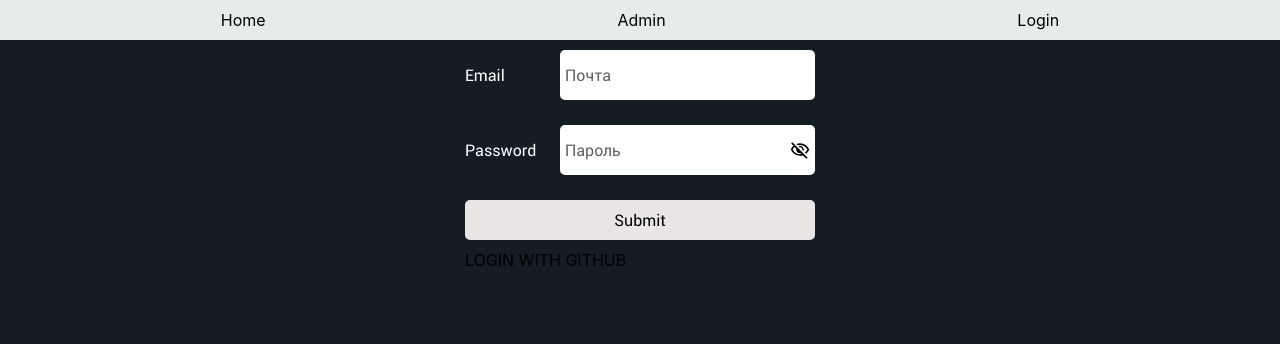
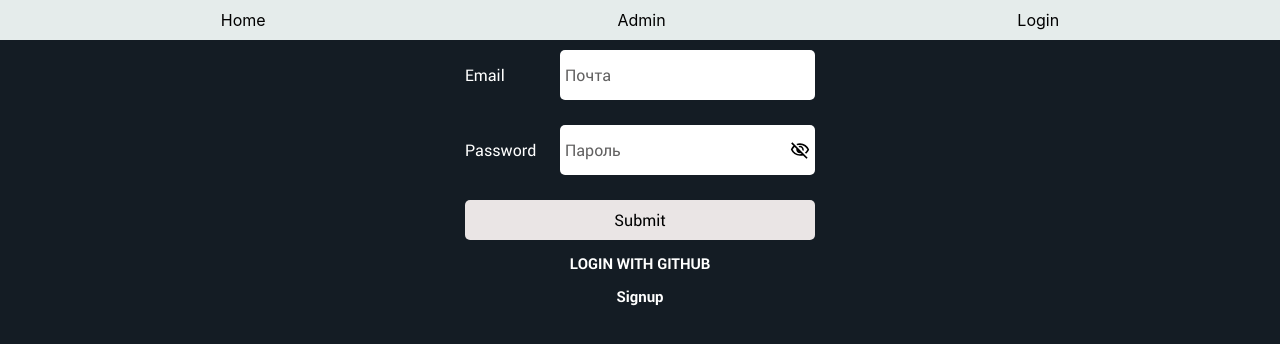
Before and after one commit to Mighty-Lion/Practice, a React (Vite) app: page /login in a window 1280 px wide. Shown: the top 344 px of the page. Built offline with nearby package versions, Linux system fonts and the light colour scheme; no server answers.

Commit message:
dev Login page

```diff
--- a/src/pages/Login/index.styles.ts
+++ /dev/null
@@ -1,113 +0,0 @@
-import styled from '@emotion/styled';
-
-export const FormWrapper = styled.div`
-  display: flex;
-  justify-content: center;
-`;
-
-export const AuthForm = styled.form`
-  display: grid;
-  grid-gap: 10px;
-`;
-
-export const InputWrapper = styled.div`
-  position: relative;
-  display: grid;
-  grid-template-columns: 80px auto;
-  grid-gap: 15px;
-  align-items: center;
-  margin: 0 0 15px 0;
-  width: 100%;
-  min-width: 350px;
-  max-width: 1000px;
-
-  input {
-    padding: 0 30px 0 5px;
-    border: none;
-    height: 50px;
-    width: 100%;
-    border-radius: 5px;
-    font-family: Roboto, sans-serif;
-    font-size: 16px;
-    font-style: normal;
-    font-weight: 400;
-    color: #626161;
-
-    &::placeholder {
-      font-family: Roboto, sans-serif;
-      font-size: 16px;
-      font-style: normal;
-      font-weight: 400;
-      color: #626161;
-    }
-  }
-`;
-
-export const LabelForInput = styled.label`
-  font-family: Roboto, sans-serif;
-  font-size: 16px;
-  font-style: normal;
-  font-weight: 400;
-  color: white;
-`;
-
-export const LabelForValidate = styled.label`
-  position: absolute;
-  bottom: -15px;
-  left: 30%;
-
-  font-family: Roboto, sans-serif;
-  font-style: normal;
-  font-weight: 400;
-  font-size: 10px;
-  color: red;
-`;
-
-export const Button = styled.button`
-  display: flex;
-  align-items: center;
-  justify-content: center;
-  margin: 0 auto;
-  border: none;
-  padding: 0 5px;
-  height: 40px;
-  width: 100%;
-
-  border-radius: 5px;
-  background: #eae5e5;
-  cursor: pointer;
-  transition: all 0.5s;
-
-  font-family: Roboto, sans-serif;
-  font-size: 16px;
-  font-style: normal;
-  font-weight: 400;
-  color: black;
-
-  &:hover,
-  &:focus {
-    background: #ababab;
-  }
-
-  &:active {
-    background: #8e8e8e;
-  }
-`;
-
-export const OpenPasswordButton = styled.div`
-  display: block;
-  position: absolute;
-  top: 50%;
-  right: 5px;
-  transform: translateY(-50%);
-  z-index: 999;
-  width: 20px;
-  height: 20px;
-  cursor: pointer;
-`;
-
-export const PasswordImg = styled.img`
-  display: flex;
-  width: 100%;
-  object-fit: contain;
-`;
--- a/src/pages/Login/index.tsx
+++ b/src/pages/Login/index.tsx
@@ -1,92 +1,5 @@
-import { useEffect, useState } from 'react';
-import axios from 'axios';
-import {
-  Button,
-  AuthForm,
-  FormWrapper,
-  InputWrapper,
-  OpenPasswordButton,
-  PasswordImg,
-  LabelForValidate,
-  LabelForInput,
-} from '@/pages/Login/index.styles';
-import { useValidation } from '@/hooks/useValidation';
-import { usePassInput } from '@/hooks/usePassInput';
+import ControlledForm from '@/components/ControlledForm';
 
 export default function Login() {
-  const { formik } = useValidation();
-  const { typeInput, passImg, handlePassInput } = usePassInput();
-
-  const currentUrl = `${document.location.protocol}//${document.location.host}`;
-  const GITHUB_CLIENT_ID = import.meta.env.VITE_CLIENT_ID;
-  const gitHubRedirectURL = `${currentUrl}/.netlify/functions/api/github`;
-  const path = '/login';
-
-  const [user, setUser] = useState<any>();
-
-  useEffect(() => {
-    (async function () {
-      const usr = await axios
-        .get(`${currentUrl}/.netlify/functions/api/me`, {
-          withCredentials: true,
-        })
-        .then((res) => res.data);
-
-      setUser(usr);
-    })();
-  }, []);
-
-  console.log('user', user);
-  return (
-    <FormWrapper>
-      <AuthForm onSubmit={formik.handleSubmit}>
-        <InputWrapper>
-          <LabelForInput htmlFor="email">Email</LabelForInput>
-          <input
-            id="email"
-            name="email"
-            type="email"
-            onChange={formik.handleChange}
-            placeholder={formik.values.email}
-          />
-          <LabelForValidate>{formik.errors.email}</LabelForValidate>
-        </InputWrapper>
-        <InputWrapper>
-          <LabelForInput htmlFor="password">Password</LabelForInput>
-          <input
-            id="password"
-            name="password"
-            type={typeInput}
-            onChange={formik.handleChange}
-            placeholder={formik.values.password}
-          />
-          <OpenPasswordButton
-            onClick={() => {
-              handlePassInput();
-            }}
-          >
-            <PasswordImg src={passImg} alt="passImg" />
-          </OpenPasswordButton>
-          <LabelForValidate>{formik.errors.password}</LabelForValidate>
-        </InputWrapper>
-        <Button
-          type="submit"
-          onClick={() => {
-            console.log('click');
-          }}
-        >
-          Submit
-        </Button>
-        {!user ? (
-          <a
-            href={`https://github.com/login/oauth/authorize?client_id=${GITHUB_CLIENT_ID}&redirect_uri=${gitHubRedirectURL}?path=${path}&scope=user:email`}
-          >
-            LOGIN WITH GITHUB
-          </a>
-        ) : (
-          <h1>Welcome {user.login}</h1>
-        )}
-      </AuthForm>
-    </FormWrapper>
-  );
+  return <ControlledForm linkTo="/signup" textForLink="Signup" />;
 }
```
